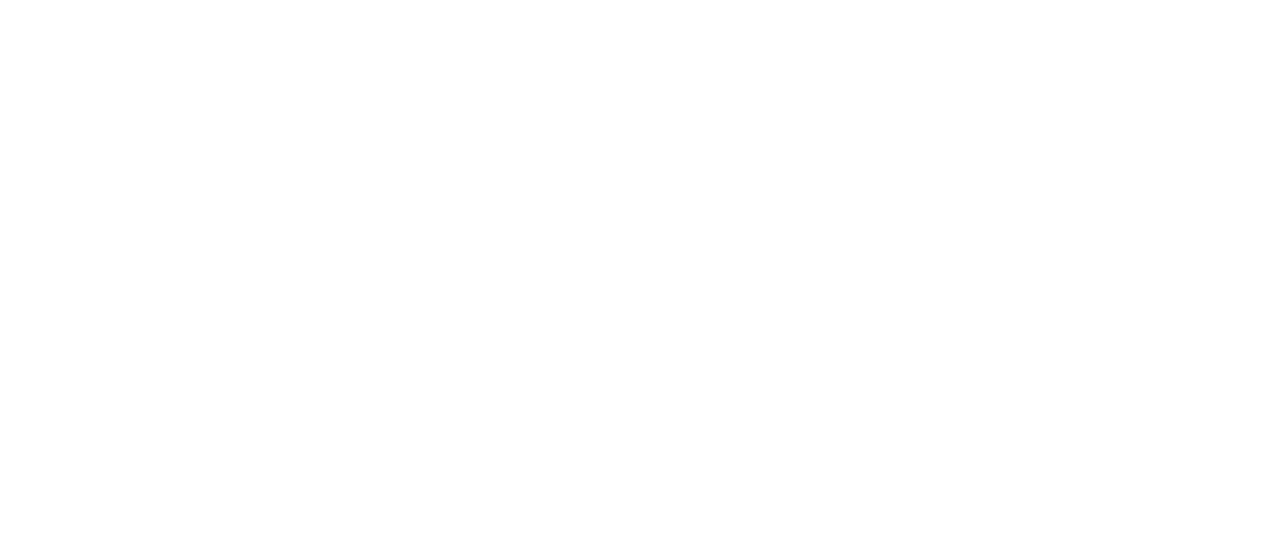
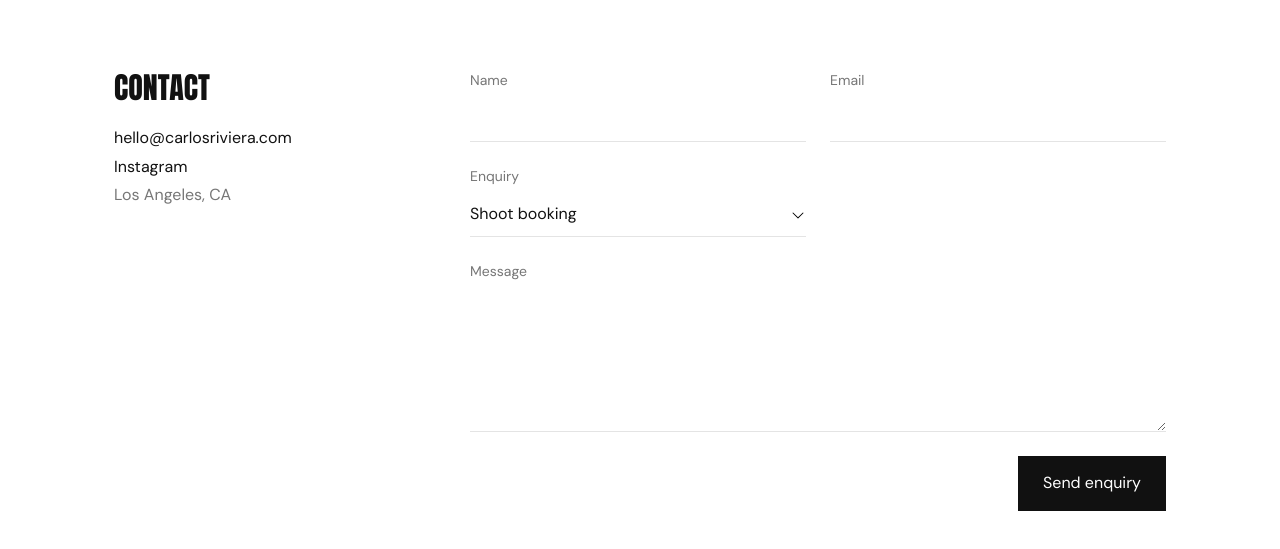
Before and after one commit to inthigenti/photographysite, a React (Vite) app: page / in a window 1280 px wide. Shown: the part 2138-2687 px from the top of the page. Before the commit the page ends 2208 px from the top, so only its background shows below. Built offline with nearby package versions, Linux system fonts and the light colour scheme.

Commit message:
feat: add Contact component with form

```diff
--- a/src/App.jsx
+++ b/src/App.jsx
@@ -2,6 +2,7 @@
 import { Hero } from "./components/Hero";
 import { Gallery } from "./components/Gallery";
 import { About } from "./components/About";
+import { Contact } from "./components/Contact";
 
 function App() {
   return (
@@ -11,6 +12,7 @@
         <Hero />
         <Gallery />
         <About />
+        <Contact />
       </main>
     </div>
   );
--- /dev/null
+++ b/src/components/Contact.jsx
@@ -0,0 +1,117 @@
+const fieldClasses =
+  "w-full rounded-none border-0 border-b border-line bg-transparent py-2.5 transition-colors focus:border-text focus:shadow-[0_1px_0_0_var(--color-text)] focus:outline-none";
+
+export function Contact() {
+  return (
+    <section
+      id="contact"
+      aria-labelledby="contact-title"
+      className="mx-auto grid max-w-[1100px] grid-cols-1 gap-10 px-6 pb-20 lg:grid-cols-3 lg:gap-x-4 lg:pb-32"
+    >
+      <div className="flex flex-col gap-5">
+        <h2
+          id="contact-title"
+          className="font-display text-2xl uppercase lg:text-3xl"
+        >
+          Contact
+        </h2>
+        <ul className="flex flex-col gap-1 text-muted">
+          <li>
+            <a
+              href="mailto:hello@carlosriviera.com"
+              className="text-text wrap-anywhere transition-colors hover:text-muted"
+            >
+              hello@carlosriviera.com
+            </a>
+          </li>
+          <li>
+            <a
+              href="https://www.instagram.com/"
+              className="text-text transition-colors hover:text-muted"
+            >
+              Instagram
+            </a>
+          </li>
+          <li>Los Angeles, CA</li>
+        </ul>
+      </div>
+
+      <form
+        action="mailto:hello@carlosriviera.com"
+        method="post"
+        encType="text/plain"
+        className="grid grid-cols-1 gap-6 sm:grid-cols-2 lg:col-span-2"
+      >
+        <div className="flex flex-col gap-1.5">
+          <label htmlFor="name" className="text-sm text-muted">
+            Name
+          </label>
+          <input
+            type="text"
+            id="name"
+            name="name"
+            autoComplete="name"
+            required
+            className={fieldClasses}
+          />
+        </div>
+
+        <div className="flex flex-col gap-1.5">
+          <label htmlFor="email" className="text-sm text-muted">
+            Email
+          </label>
+          <input
+            type="email"
+            id="email"
+            name="email"
+            autoComplete="email"
+            required
+            className={fieldClasses}
+          />
+        </div>
+
+        <div className="flex flex-col gap-1.5">
+          <label htmlFor="enquiry" className="text-sm text-muted">
+            Enquiry
+          </label>
+          <div className="relative">
+            <select
+              id="enquiry"
+              name="enquiry"
+              className={`${fieldClasses} appearance-none pr-6`}
+            >
+              <option>Shoot booking</option>
+              <option>Editorial commission</option>
+              <option>Something else</option>
+            </select>
+            <img
+              src="/icons/caret-down.svg"
+              alt=""
+              className="pointer-events-none absolute top-1/2 right-0 size-4 -translate-y-1/2"
+            />
+          </div>
+        </div>
+
+        <div className="flex flex-col gap-1.5 sm:col-span-2">
+          <label htmlFor="message" className="text-sm text-muted">
+            Message
+          </label>
+          <textarea
+            id="message"
+            name="message"
+            rows="5"
+            required
+            className={`${fieldClasses} min-h-30 resize-y`}
+          />
+        </div>
+
+        <button
+          type="submit"
+          className="cursor-pointer justify-self-end border border-text bg-text px-6 py-3.5 text-bg transition-colors hover:bg-bg hover:text-text sm:col-span-2"
+        >
+          Send enquiry
+        </button>
+      </form>
+    </section>
+  );
+}
```
Also changed, not shown: public/icons/caret-down.svg (added).
